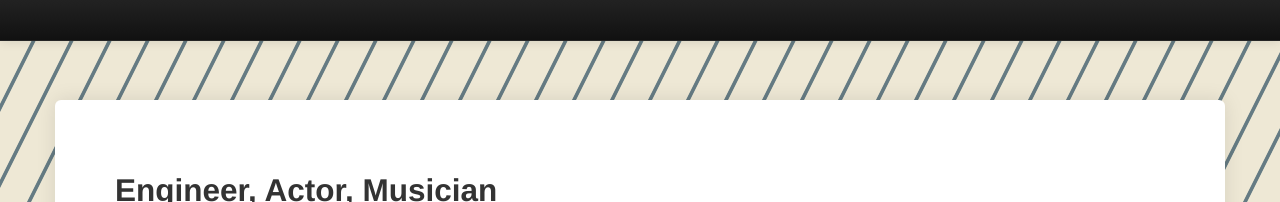
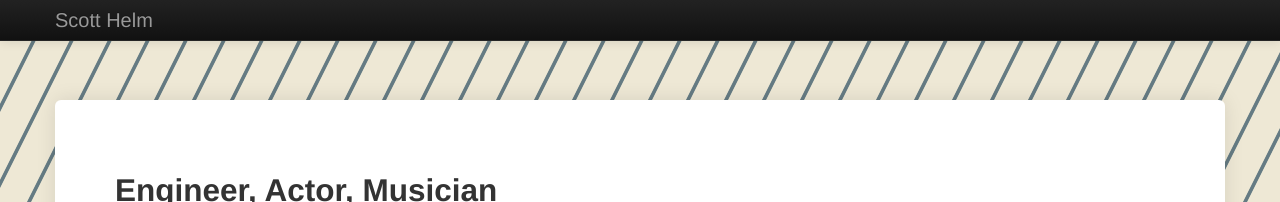
Before and after one commit to scotthelm/scotthelm.github.com.raw, a Jekyll site: the page built from index.html, in a window 1280 px wide and 900 px high. Shown: the top 202 px of the window. Built offline with Jekyll 4.4.1, drawn with Linux system fonts in a browser that asks for light colours; nearby versions of some CDN libraries.

Commit message:
updates home page about bg and top link

```diff
--- a/index.html
+++ b/index.html
@@ -72,6 +72,9 @@
 
     <div class="navbar navbar-inverse navbar-fixed-top">
       <div class="navbar-inner">
+        <div class="container">
+          <a class="brand" href="/">Scott Helm</a>
+      </div>
       </div>
     </div>
     <section id="intro" data-speeed="6" data-type="background">
```
Also changed, not shown: img/about.png.
